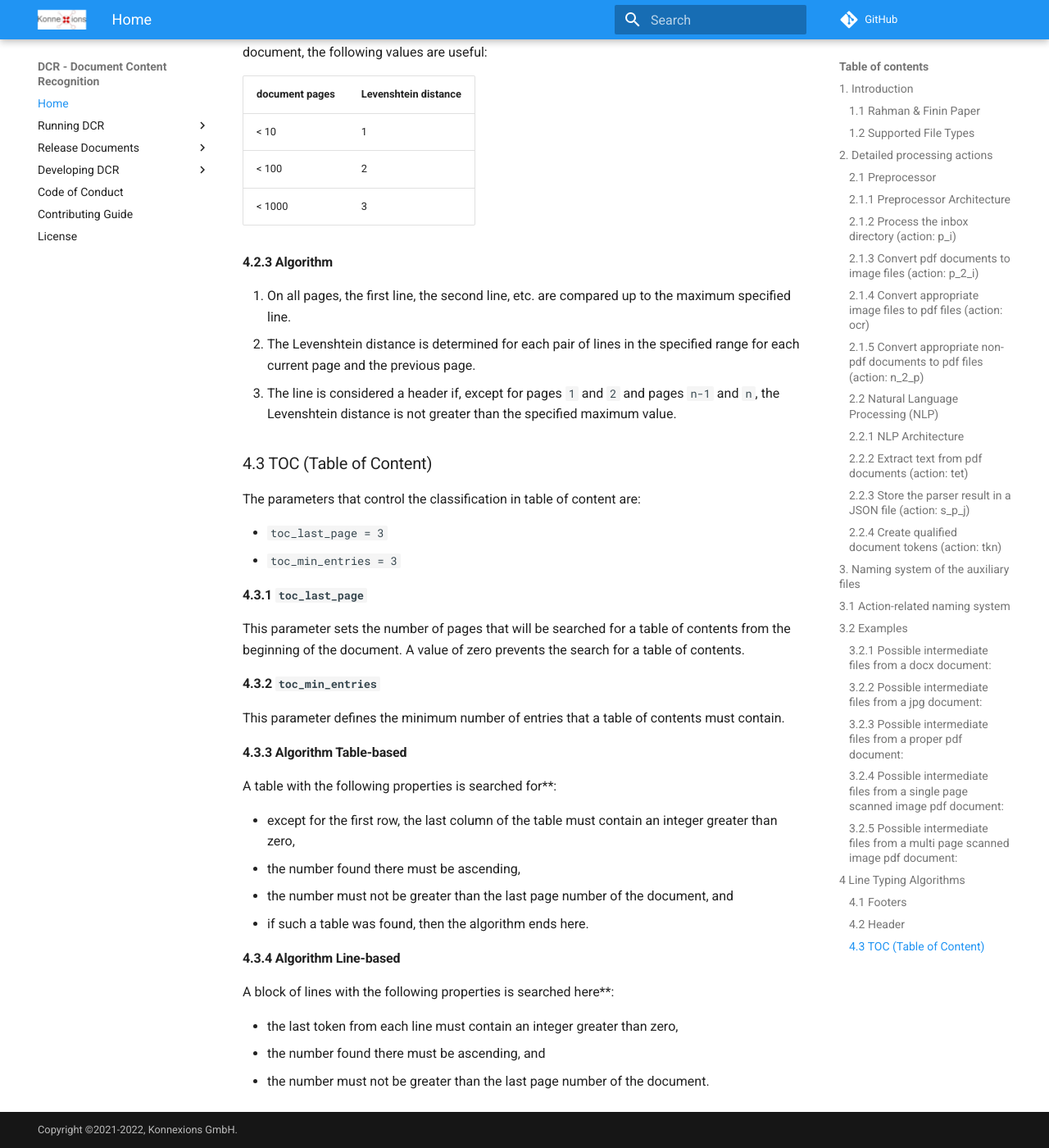
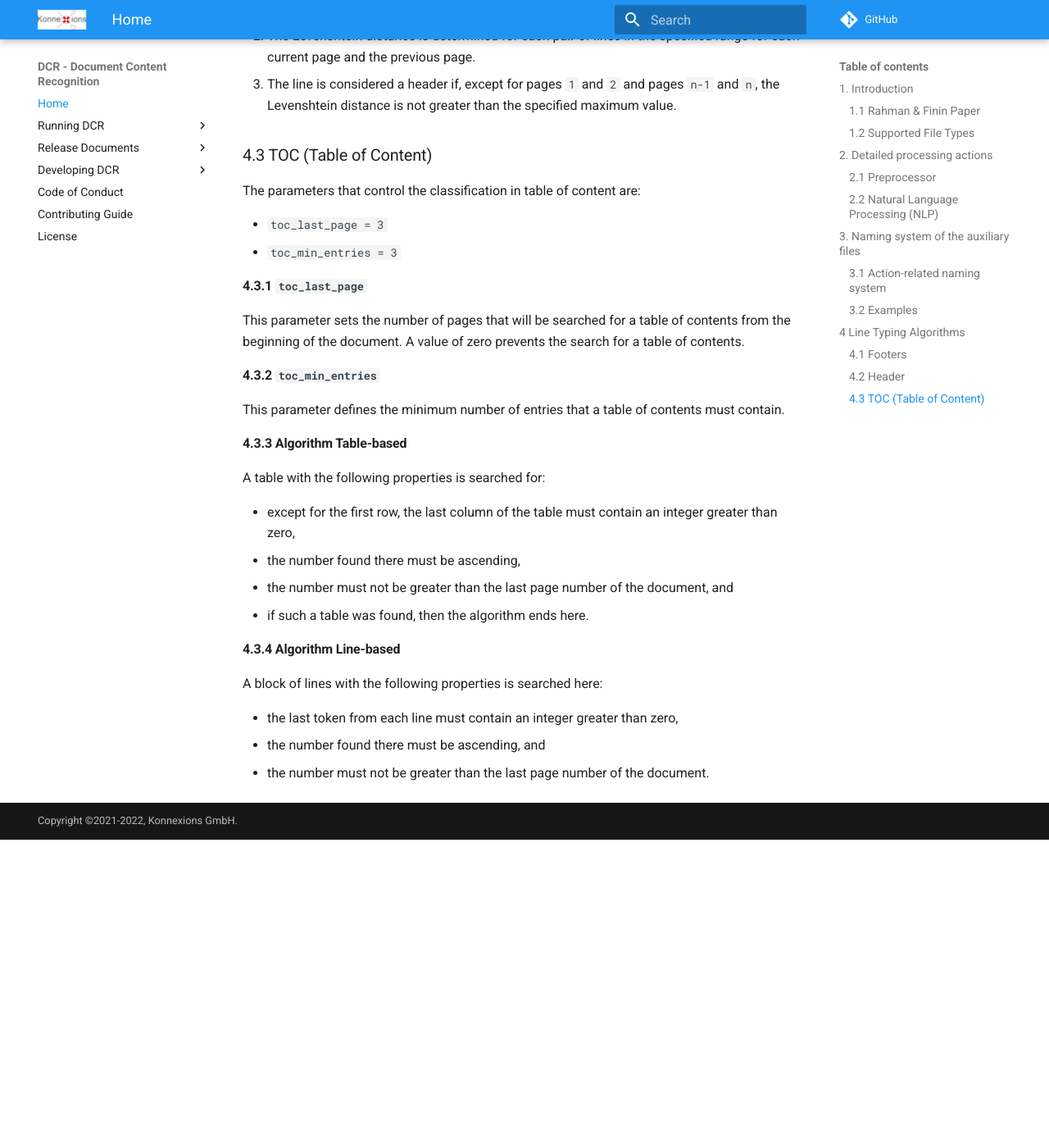
Before and after one commit to KonnexionsGmbH/dcr, an MkDocs documentation site: the page built from docs/index.md, in a window 1280 px wide and 1400 px high, scrolled down 18994 px. Shown: the whole window at 82% size. Built offline with MkDocs 1.6.1 and Material for MkDocs 9.7.7, drawn with Linux system fonts in a browser that asks for light colours; comment, search, counter and statistics services are not loaded; after the commit the page ends 20018 px from its top, so only the background shows below that.

Commit message:
Determination of the table of contents.

```diff
--- a/docs/index.md
+++ b/docs/index.md
@@ -52,11 +52,11 @@ During the next run with the same action, the faulty documents are also processe
 
 ### 2.1 Preprocessor
 
-### 2.1.1 Preprocessor Architecture
+#### 2.1.1 Preprocessor Architecture
 
 ![](img/architecture_preprocessor.png)
 
-### 2.1.2 Process the inbox directory (action: **`p_i`**)
+#### 2.1.2 Process the inbox directory (action: **`p_i`**)
 
 In the first action, the file directory **`inbox`** is checked for new document files.
 An entry is created in the **`document`** database table for each new document, showing the current processing status of the document.
@@ -67,14 +67,14 @@ Detailed information on this can be found in the chapter **Running DCR** in the
 
 The new document files are processed based on their file extension as follows:
 
-#### 2.1.2.1 File extension **`pdf`**
+##### 2.1.2.1 File extension **`pdf`**
 
 The module **`fitz`** from package [PyMuPDF](https://pymupdf.readthedocs.io/en/latest/module.html){:target="_blank"} is used to check whether the **`pdf`** document is a scanned image or not.
 A **`pdf`** document consisting of a scanned image is marked for conversion from **`pdf`** format to an image format and moved to the file directory **`ìnbox_accepted`**.
 Other **`pdf`** documents are marked for further processing with the **`pdf`** parser and then also moved to the file directory **`ìnbox_accepted`**.
 If, however, when checking the **`pdf`** document with **`fitz`**, it turns out that the document with the file extension **`pdf`** is not really a **`pdf`** document, then the document is moved to the file directory **`inbox_rejected`**.
 
-#### 2.1.2.2 File extensions of documents for processing with [Pandoc](https://pandoc.org){:target="_blank"} and [TeX Live](https://www.tug.org/texlive){:target="_blank"}
+##### 2.1.2.2 File extensions of documents for processing with [Pandoc](https://pandoc.org){:target="_blank"} and [TeX Live](https://www.tug.org/texlive){:target="_blank"}
 
 Document files with the following file extensions are moved to the file directory **`ìnbox_accepted`** and
 marked for converting to **`pdf`** format using [Pandoc](https://pandoc.org){:target="_blank"} and [TeX Live](https://www.tug.org/texlive){:target="_blank"}:
@@ -89,7 +89,7 @@ marked for converting to **`pdf`** format using [Pandoc](https://pandoc.org){:ta
 
 An exception are files with the file name **`README.md`**, which are ignored and not processed.
 
-#### 2.1.2.3 File extensions of documents for processing with [Tesseract OCR](https://github.com/tesseract-ocr/tesseract){:target="_blank"}
+##### 2.1.2.3 File extensions of documents for processing with [Tesseract OCR](https://github.com/tesseract-ocr/tesseract){:target="_blank"}
 
 Document files with the following file extensions are moved to the file directory **`ìnbox_accepted`** and marked for converting to **`pdf`** format using [Tesseract OCR](https://github.com/tesseract-ocr/tesseract){:target="_blank"}:
 
@@ -103,11 +103,11 @@ Document files with the following file extensions are moved to the file director
 - **`tiff`**
 - **`webp`**
 
-#### 2.1.2.4 Other file extensions of documents
+##### 2.1.2.4 Other file extensions of documents
 
 Document files that do not fall into one of the previous categories are marked as faulty and moved to the file directory **`ìnbox_rejected`**.
 
-### 2.1.3 Convert **`pdf`** documents to image files (action: **`p_2_i`**)
+#### 2.1.3 Convert **`pdf`** documents to image files (action: **`p_2_i`**)
 
 This processing action only has to be carried out if there are new **`pdf`** documents in the document input that only consist of scanned images.
 **`pdf`** documents consisting of scanned images must first be processed with OCR software in order to extract text they contain.
@@ -119,25 +119,25 @@ The processing of the original document (parent document) is then completed and
 Since an image file created here always contains only one page of a **`pdf`** document, a multi-page **`pdf`** document is distributed over several image files.
 After processing with [Tesseract OCR](https://github.com/tesseract-ocr/tesseract){:target="_blank"}, these separated files are then combined into one **`pdf`** document.
 
-### 2.1.4 Convert appropriate image files to **`pdf`** files (action: **`ocr`**)
+#### 2.1.4 Convert appropriate image files to **`pdf`** files (action: **`ocr`**)
 
 This processing action only has to be performed if there are new documents in the document entry that correspond to one of the document types listed in section 2.1.2.3.
 In this processing action, the documents of this document types are converted to the **`pdf`** format using [Tesseract OCR](https://github.com/tesseract-ocr/tesseract){:target="_blank"}.
 
 After processing with [Tesseract OCR](https://github.com/tesseract-ocr/tesseract){:target="_blank"}, the files split in the previous processing action are combined into a single **`pdf`** document.
 
-### 2.1.5 Convert appropriate non-**`pdf`** documents to **`pdf`** files (action: **`n_2_p`**)
+#### 2.1.5 Convert appropriate non-**`pdf`** documents to **`pdf`** files (action: **`n_2_p`**)
 
 This processing action only has to be performed if there are new documents in the document entry that correspond to one of the document types listed in section 2.1.2.2.
 In this processing action, the documents of this document types are converted to **`pdf`** format using [Pandoc](https://pandoc.org){:target="_blank"} and [TeX Live](https://www.tug.org/texlive){:target="_blank"}.
 
 ### 2.2 Natural Language Processing (NLP)
 
-### 2.2.1 NLP Architecture
+#### 2.2.1 NLP Architecture
 
 ![](img/architecture_nlp.png)
 
-### 2.2.2 Extract text from **`pdf`** documents (action: **`tet`**)
+#### 2.2.2 Extract text from **`pdf`** documents (action: **`tet`**)
 
 In this processing action, the text of the **`pdf`** documents from sections 2.1.2.1, 2.1.4 and 2.1.5 are extracted and written to **`xml`** files in **`tetml`** format for each document.
 The [PDFlib TET](https://www.pdflib.com/products/tet/){:target="_blank"} library is used for this purpose.
@@ -245,7 +245,7 @@ The `page` variant and the `word` variant are both optional.
         <Box llx="184.69" lly="671.52" urx="193.20" ury="685.44"/>
        </Word>
 
-### 2.2.3 Store the parser result in a JSON file (action: **`s_p_j`**)
+#### 2.2.3 Store the parser result in a JSON file (action: **`s_p_j`**)
 
 From the **xml** files of the granularity document `line` (`<file_name>_<doc_id>.line.xml`) or document `word` (`<file_name>_<doc_id>.word.xml`) created in the previous action, the text contained is now extracted with the existing metadata using **xml** parsing and stored in a **`JSON`** format in the database tables `content_tetml_line` and `content_tetml_word`.
 
@@ -423,7 +423,7 @@ The document `line` granularity attempts to type the lines. Details on this proc
                                 ]
                             },
 
-### 2.2.4 Create qualified document tokens (action: **`tkn`**)
+#### 2.2.4 Create qualified document tokens (action: **`tkn`**)
 
 For tokenisation, [spaCy](https://spacy.io/usage/models){:target="_blank"} is used.
 
@@ -549,7 +549,7 @@ In the event of an error, the original document is marked as erroneous and an ex
 The processing actions are based on different flat files, each of which is generated from the original document on an action-related basis.
 Apart from the **`JSON`** files optionally created during the 'tokenizer' action, these can be automatically deleted after error-free processing.
 
-## 3.1 Action-related naming system
+### 3.1 Action-related naming system
 
 | Code    | Action                                        | File names                                            |
 |---------|-----------------------------------------------|-------------------------------------------------------|
@@ -584,9 +584,9 @@ Apart from the **`JSON`** files optionally created during the 'tokenizer' action
 | `pn`   | page number         |
 
 
-## 3.2 Examples
+### 3.2 Examples
 
-### 3.2.1 Possible intermediate files from a **`docx`** document:
+#### 3.2.1 Possible intermediate files from a **`docx`** document:
 
     case_2_docx_route_inbox_pandoc_pdflib_2.docx
 
@@ -602,7 +602,7 @@ Apart from the **`JSON`** files optionally created during the 'tokenizer' action
 
     case_2_docx_route_inbox_pandoc_pdflib_2.line.token.json
 
-### 3.2.2 Possible intermediate files from a **`jpg`** document:
+#### 3.2.2 Possible intermediate files from a **`jpg`** document:
 
     case_6_jpg_route_inbox_tesseract_pdflib_6.jpg
 
@@ -618,7 +618,7 @@ Apart from the **`JSON`** files optionally created during the 'tokenizer' action
 
     case_6_jpg_route_inbox_tesseract_pdflib_6.line.token.json
 
-### 3.2.3 Possible intermediate files from a proper **`pdf`** document:
+#### 3.2.3 Possible intermediate files from a proper **`pdf`** document:
 
     case_3_pdf_text_route_inbox_pdflib_3.pdf
 
@@ -632,7 +632,7 @@ Apart from the **`JSON`** files optionally created during the 'tokenizer' action
 
     case_3_pdf_text_route_inbox_pdflib_3.line.token.json
 
-### 3.2.4 Possible intermediate files from a single page scanned image **`pdf`** document:
+#### 3.2.4 Possible intermediate files from a single page scanned image **`pdf`** document:
 
     case_4_pdf_image_small_route_inbox_pdf2image_tesseract_pdflib_4.pdf
 
@@ -650,7 +650,7 @@ Apart from the **`JSON`** files optionally created during the 'tokenizer' action
 
     case_4_pdf_image_small_route_inbox_pdf2image_tesseract_pdflib_4_1.line.token.json
 
-### 3.2.5 Possible intermediate files from a multi page scanned image **`pdf`** document:
+#### 3.2.5 Possible intermediate files from a multi page scanned image **`pdf`** document:
 
     case_5_pdf_image_large_route_inbox_pdf2image_tesseract_pypdf2_pdflib_5.pdf
 
@@ -760,7 +760,7 @@ This parameter defines the minimum number of entries that a table of contents mu
 
 #### 4.3.3 Algorithm Table-based
 
-A table with the following properties is searched for**:
+A table with the following properties is searched for:
 
    - except for the first row, the last column of the table must contain an integer greater than zero,
    - the number found there must be ascending,
@@ -769,7 +769,7 @@ A table with the following properties is searched for**:
 
 #### 4.3.4 Algorithm Line-based
 
-A block of lines with the following properties is searched here**:
+A block of lines with the following properties is searched here:
 
    - the last token from each line must contain an integer greater than zero,
    - the number found there must be ascending, and
```
Also changed, not shown: docs/release_notes.md (+1 -0 lines).
